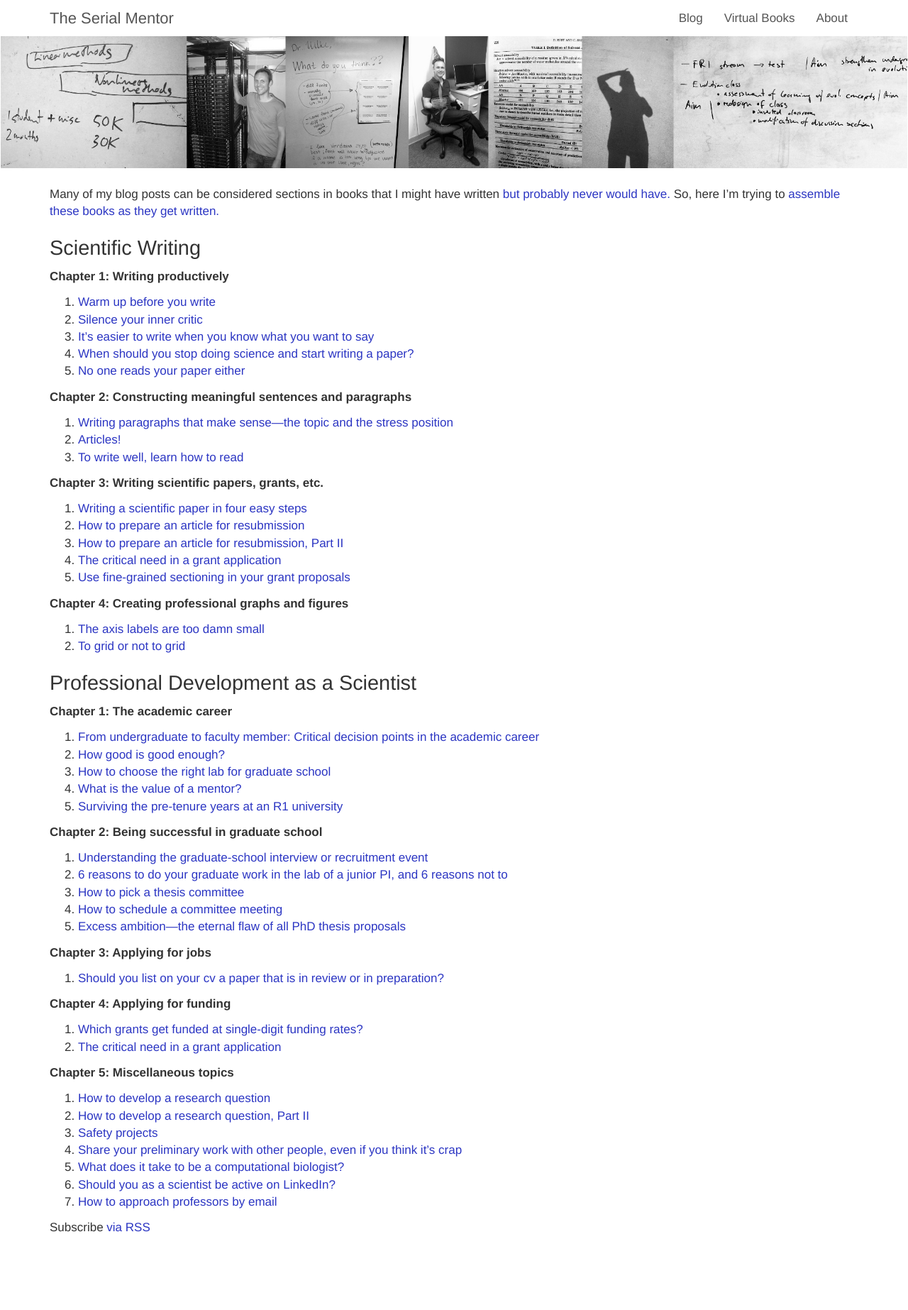
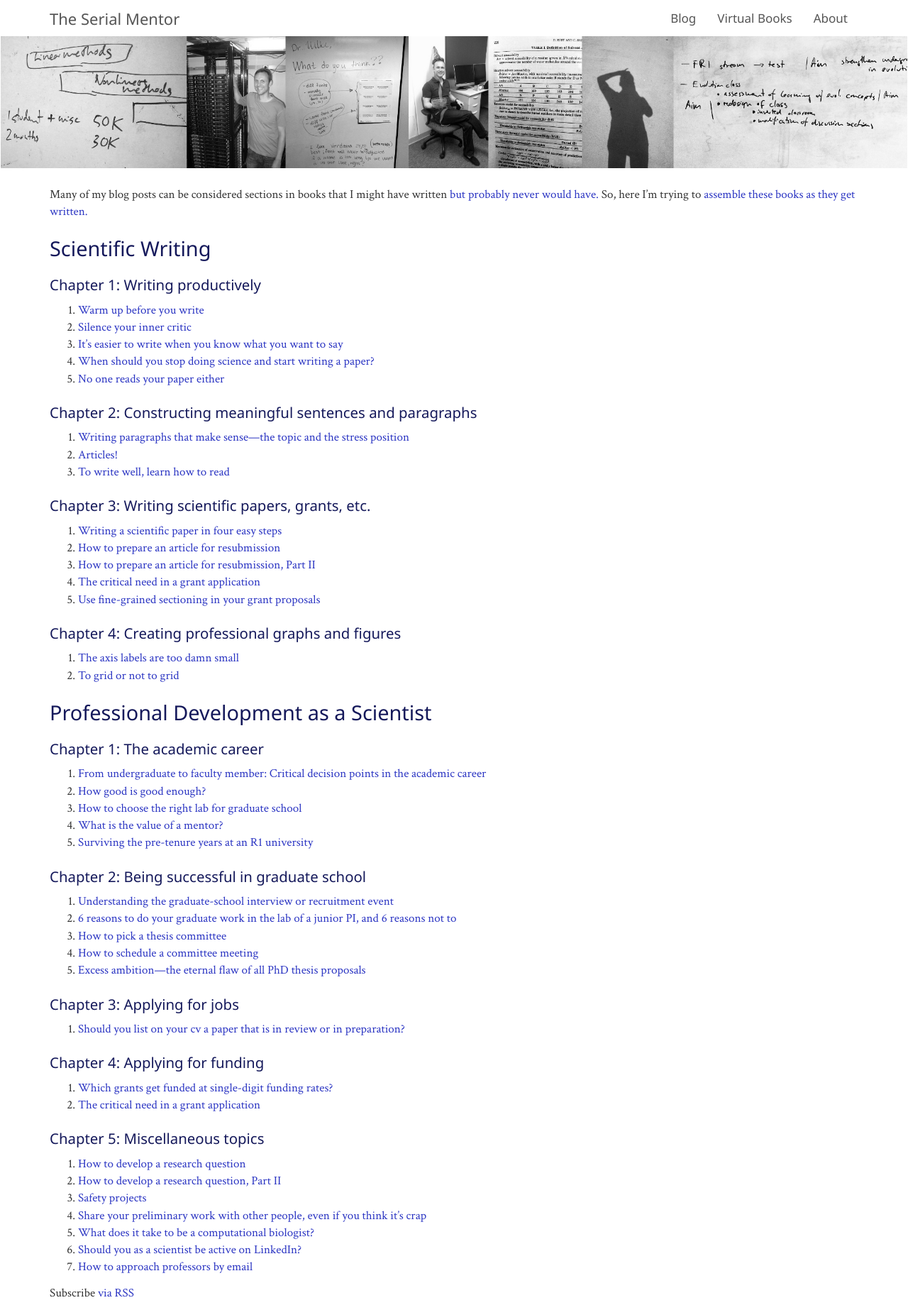
Before and after one commit to clauswilke/clauswilke.github.io.old, a Jekyll site: the page built from virtualbooks.md, in a window 1280 px wide. Shown: the whole page at 71% size. Built offline with Jekyll 4.4.1, drawn with Linux system fonts in a browser that asks for light colours; nearby versions of some CDN libraries; some web fonts are replaced; before the commit the page ends 1755 px from its top, so only the background shows below that.

Commit message:
set up fonts.

```diff
--- a/_includes/head.html
+++ b/_includes/head.html
@@ -1,4 +1,7 @@
 <head>
+  <!-- google fonts -->
+  <link href='http://fonts.googleapis.com/css?family=Crimson+Text|Noto+Sans|Cabin+Condensed:600' rel='stylesheet' type='text/css'></link>
+
   <meta charset="utf-8">
   <meta http-equiv="X-UA-Compatible" content="IE=edge">
   <meta name="viewport" content="width=device-width, initial-scale=1">
--- a/_sass/_variables.scss
+++ b/_sass/_variables.scss
@@ -1,6 +1,11 @@
 //
 //   Fonts
 //
+
+// we are using a sans font for serif as well
+$font-family-sans-serif:  "Noto Sans", "Helvetica Neue", Helvetica, Arial, sans-serif;
+$font-family-serif:       "Crimson Text", Georgia, "Times New Roman", Times, serif;
+$font-family-base:        $font-family-serif;
 
 // default font size
 $font-size-base: 17px;
@@ -8,7 +13,7 @@ $font-size-base: 17px;
 // font sizes for headings defined relatively,
 // to allow for responsive font-size change
 $font-size-h1:            1.7em;
-$font-size-h2:            1.4em;
+$font-size-h2:            1.2em;
 $font-size-h3:            1em;
 $font-size-h4:            1em;
 
--- a/assets/css/site.scss
+++ b/assets/css/site.scss
@@ -23,3 +23,17 @@ figure {
         font-size: ceil(($font-size-base * 0.85));
     }
 }
+
+h1, h2, h3, h4, h5, h6 {
+    font-family: $font-family-sans-serif;
+    color: darken($link-color, 25%);
+}
+
+.nav {
+    font-family: $font-family-sans-serif;
+}
+
+// maybe at some point we want to pick distinct font for this
+.navbar-brand{
+    font-family: "Cabin Condensed", $font-family-sans-serif;
+}
--- a/virtualbooks.md
+++ b/virtualbooks.md
@@ -8,7 +8,7 @@ Many of my blog posts can be considered sections in books that I might have writ
 
 # Scientific Writing
 
-**Chapter 1: Writing productively**
+## Chapter 1: Writing productively
 
 1. [Warm up before you write](/blog/2013/9/16/warm-up-before-you-write)
 2. [Silence your inner critic](/blog/2013/9/22/silence-your-inner-critic)
@@ -16,13 +16,13 @@ Many of my blog posts can be considered sections in books that I might have writ
 4. [When should you stop doing science and start writing a paper?](/blog/2013/8/26/when-should-you-stop-doing-science-and-start-writing-a-paper)
 5. [No one reads your paper either](/blog/2013/11/3/no-one-reads-your-paper-either)
 
-**Chapter 2: Constructing meaningful sentences and paragraphs**
+## Chapter 2: Constructing meaningful sentences and paragraphs
 
 1. [Writing paragraphs that make sense—the topic and the stress position](/blog/2013/9/26/writing-paragraphs-that-make-sensethe-topic-and-the-stress-position)
 2. [Articles!](/blog/2013/10/1/articles)
 3. [To write well, learn how to read](/blog/2013/10/8/to-write-well-learn-how-to-read)
 
-**Chapter 3: Writing scientific papers, grants, etc.**
+## Chapter 3: Writing scientific papers, grants, etc.
 
 1. [Writing a scientific paper in four easy steps](/blog/2013/8/29/writing-a-scientific-paper-in-four-easy-steps)
 1. [How to prepare an article for resubmission](/blog/2014/11/16/how-to-prepare-an-article-for-resubmission)
@@ -31,7 +31,7 @@ Many of my blog posts can be considered sections in books that I might have writ
 1. [Use fine-grained sectioning in your grant proposals](/blog/2013/10/28/use-fine-grained-sectioning-in-your-grant-proposals)
 
 
-**Chapter 4: Creating professional graphs and figures**
+## Chapter 4: Creating professional graphs and figures
 
 1. [The axis labels are too damn small](/blog/2013/9/10/the-axis-labels-are-too-damn-small)
 2. [To grid or not to grid](/blog/2014/10/7/to-grid-or-not-to-grid)
@@ -39,7 +39,7 @@ Many of my blog posts can be considered sections in books that I might have writ
 
 # Professional Development as a Scientist
 
-**Chapter 1: The academic career**
+## Chapter 1: The academic career
 
 1. [From undergraduate to faculty member: Critical decision points in the academic career](/blog/2013/9/6/from-undergraduate-to-faculty-member-critical-decision-points-in-the-academic-career)
 2. [How good is good enough?](/blog/2013/9/10/how-good-is-good-enough)
@@ -47,7 +47,7 @@ Many of my blog posts can be considered sections in books that I might have writ
 1. [What is the value of a mentor?](/blog/2013/10/19/what-is-the-value-of-a-mentor)
 1. [Surviving the pre-tenure years at an R1 university](/blog/2014/7/12/surviving-the-pre-tenure-years-at-an-r1-university)
 
-**Chapter 2: Being successful in graduate school**
+## Chapter 2: Being successful in graduate school
 
 1. [Understanding the graduate-school interview or recruitment event](/blog/2014/1/14/understanding-the-graduate-school-interview-or-recruitment-event)
 1. [6 reasons to do your graduate work in the lab of a junior PI, and 6 reasons not to](/blog/2014/1/25/6-reasons-to-do-your-graduate-work-in-the-lab-of-a-junior-pi-and-6-reasons-not-to)
@@ -55,16 +55,16 @@ Many of my blog posts can be considered sections in books that I might have writ
 1. [How to schedule a committee meeting](/blog/2014/10/14/how-to-schedule-a-committee-meeting)
 1. [Excess ambition—the eternal flaw of all PhD thesis proposals](/blog/2013/12/7/excess-ambitionthe-eternal-flaw-of-all-phd-thesis-proposals)
 
-**Chapter 3: Applying for jobs**
+## Chapter 3: Applying for jobs
 
 3. [Should you list on your cv a paper that is in review or in preparation?](/blog/2013/9/10/should-you-list-a-paper-in-review-or-in-preparation-on-your-cv)
 
-**Chapter 4: Applying for funding**
+## Chapter 4: Applying for funding
 
 1. [Which grants get funded at single-digit funding rates?](/blog/2013/10/17/which-grants-get-funded-at-single-digit-funding-rates)
 2. [The critical need in a grant application](/blog/2013/10/17/the-critical-need-in-a-grant-application)
 
-**Chapter 5: Miscellaneous topics**
+## Chapter 5: Miscellaneous topics
 
 1. [How to develop a research question](/blog/2014/6/15/how-to-develop-a-research-question)
 2. [How to develop a research question, Part II](/blog/2014/6/18/how-to-develop-a-research-question-part-ii)
```
